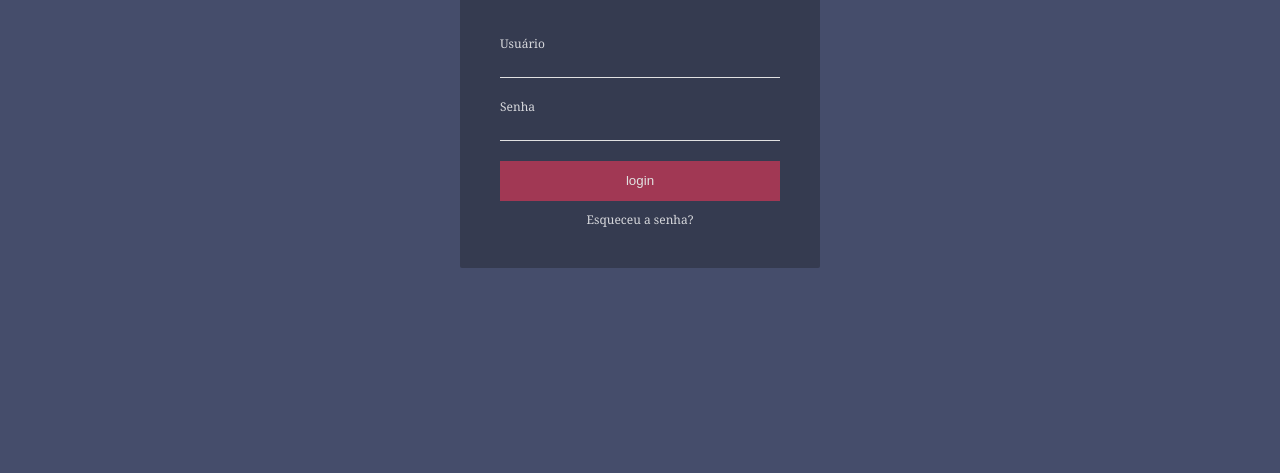
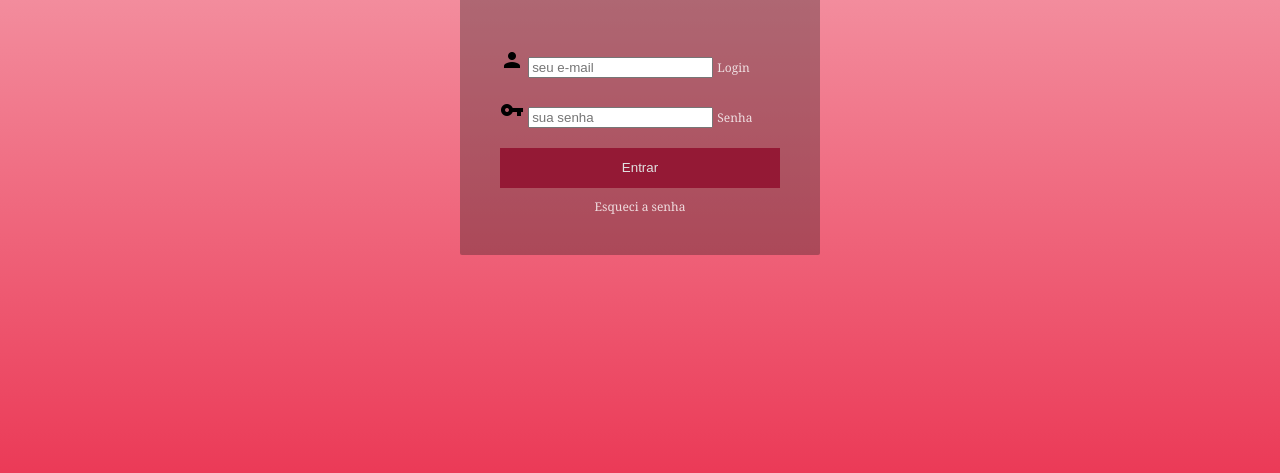
Before and after one commit to carolainemachado/projetoTelaLogin, a plain HTML site: page index.html in a window 1280 px wide. Shown: the part 327-800 px from the top of the page. Drawn offline with Linux system fonts and the light colour scheme.

Commit message:
atualizei formulario

```diff
--- a/estilo/style.css
+++ b/estilo/style.css
@@ -1,141 +1,76 @@
 @charset "UTF-8";
 
 body {
-
+    /*é responsável por definir uma distância
+    interna entre um elemento e sua borda.*/
     padding: 0;
-
     margin: 0;
-
-    background-color: #454d6b;
-
+    background: linear-gradient(rgb(248, 197, 205),rgb(235, 58, 87));
 }
 
-#login {
-
+#formulario{
     display: flex;
-
     align-items: center;
-
     justify-content: center;
-
     height: 100vh;
-
     font-family: Cambria, Cochin, Georgia, Times, 'Times New Roman', serif;
-
 }
 
 .card {
-
     background-color: rgba(19, 19, 19, 0.3);
-
     padding: 40px;
-
     border-radius: 2px;
-
     width:280px;
 
 }
 
 .card-header {
-
+    /*distância do elemento para sua própria borda*/
     padding-bottom: 50px;
-
+    /*especifica a transparência de um elemento*/
     opacity: 0.8;
-
     color: #fff;
-
 }
 
 .card-header::after {
-
     content: "";
-
     width: 70px;
-
     height: 1px;
-
     background-color: #fff;
-
     display: block;
-
     margin-top: -17px;
-
     margin-left: -5px;
-
 }
 
 .card-content label {
-
     color: #fff;
-
     font-size: 12px;
-
     opacity: 0.8;
-
 }
 
 .card-content-area {
-
-    display: flex;
-
-    flex-direction: column;
-
     padding:10px 0;
-
 }
 
-.card-content-area input {
-
-    margin-top: 10px;
-
-    padding:0 5px;
-
-    background-color: transparent;
-
-    border:none;
-
-    border-bottom: 1px solid #e1e1e1;
-
-    outline: none;
-
-    color: #fff;
-
-}
 
 .card-footer {
-
     display: flex;
-
     flex-direction: column;
-
 }
 
 .card-footer .submit{
-
     width: 100%;
-
     height: 40px;
-
-    background-color: #a13854;
-
+    background-color: #941935;
     border:none;
-
     color:#e1e1e1;
-
     margin: 10px 0;
-
 }
 
 .card-footer a {
-
     text-align: center;
-
     font-size: 12px;
-
     opacity: 0.8;
-
     color: #fff;
-
     text-decoration: none;
-
 }
--- a/index.html
+++ b/index.html
@@ -4,51 +4,35 @@
     <meta charset="UTF-8">
     <meta http-equiv="X-UA-Compatible" content="IE=edge">
     <meta name="viewport" content="width=device-width, initial-scale=1.0">
+    <title>Login</title>
+    <link href="https://fonts.googleapis.com/icon?family=Material+Icons"
+      rel="stylesheet">
     <link rel="stylesheet" href="estilo/style.css">
-    <title>Login</title>
 </head>
 <body>
-    <div id="login">
-
+    <div id="formulario">
         <form class="card">
-
             <div class="card-header">
-
                 <h2>Login</h2>
-
             </div>
-
             <div class="card-content">
-
                 <div class="card-content-area">
-
-                    <label for="usuario">Usuário</label>
-
-                    <input type="text" id="usuario" autocomplete="off">
-
+                    <i class="material-icons">person</i>
+                    <input type="email" name="login" id="login" placeholder="seu e-mail" autocomplete="email" required maxlength="30">
+                    <label for="login">Login</label>
                 </div>
-
                 <div class="card-content-area">
-
-                    <label for="password">Senha</label>
-
-                    <input type="password" id="password" autocomplete="off">
-
+                    <i class="material-icons">vpn_key</i>
+                    <input type="password" name="senha" id="senha" placeholder="sua senha" autocomplete="cu
+                    " required minlength="8" maxlength="20">
+                    <label for="senha">Senha</label>
                 </div>
-
             </div>
-
             <div class="card-footer">
-
-                <input type="submit" value="login" class="submit">
-
-                <a href="#" class="recuperar_senha">Esqueceu a senha?</a>
-
+                <input type="submit" value="Entrar" class="submit">
+                <a href="esqueci.html">Esqueci a senha</a>
             </div>
-
         </form>
-
     </div>
-
 </body>
 </html>
```
Also changed, not shown: esqueci.html (added, +12 -0 lines).
